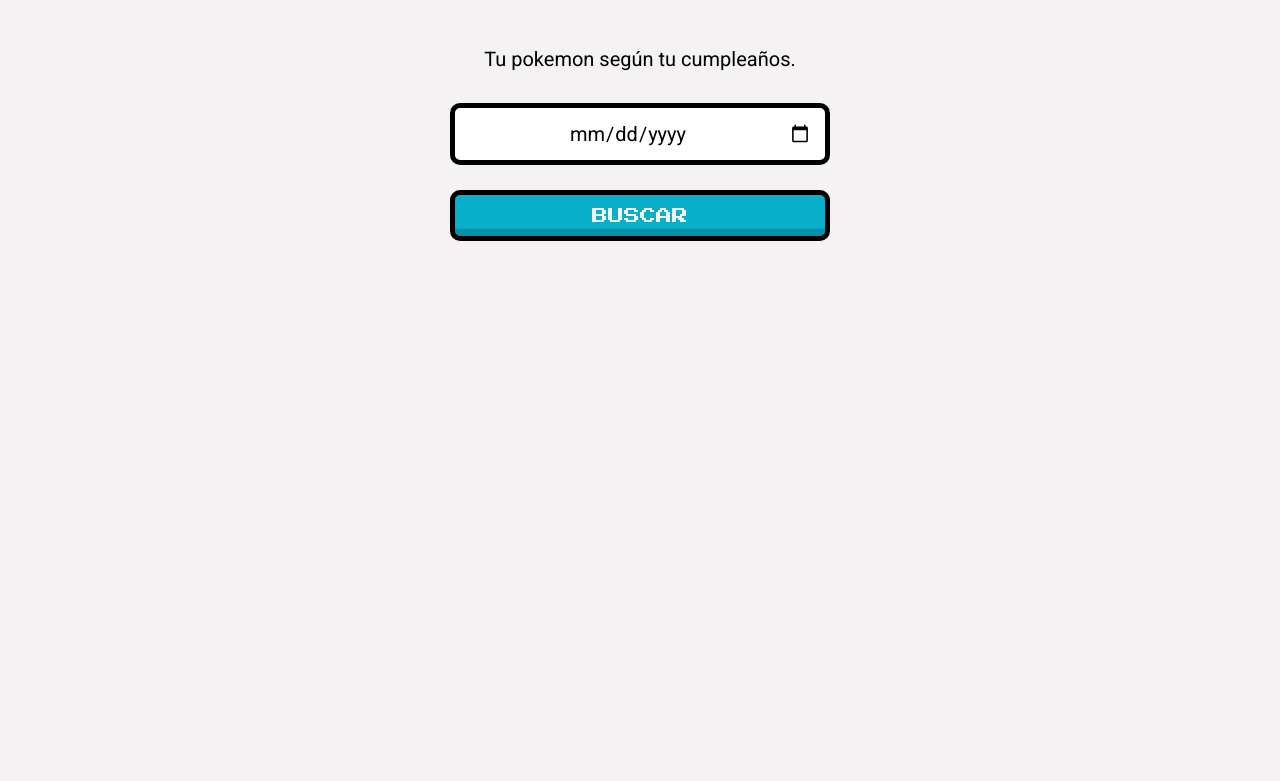
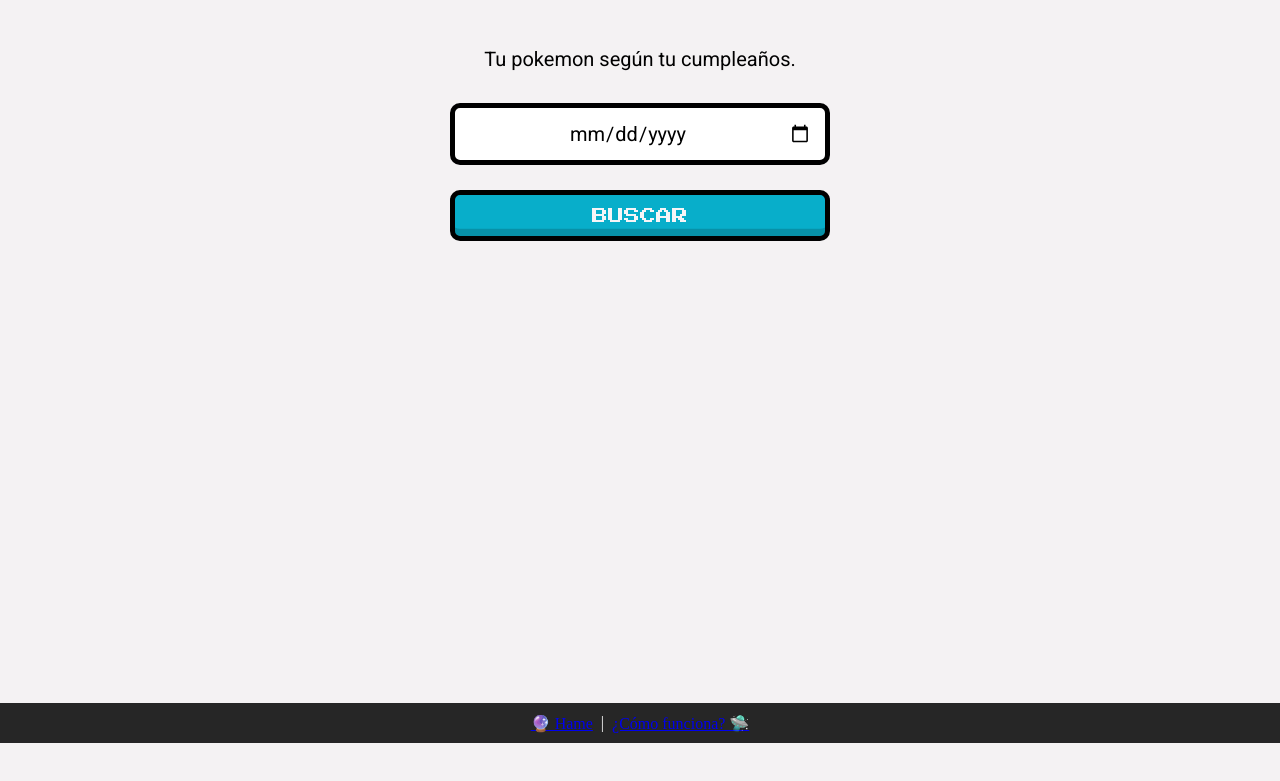
Before and after one commit to AcheZeta/PokeDay, a website: page index.html in a window 1280 px wide. Shown: the part 57-838 px from the top of the page. Before the commit the page ends 800 px from the top, so only its background shows below. Drawn offline with Linux system fonts and the light colour scheme.

Commit message:
Footer styles and html

```diff
--- a/index.html
+++ b/index.html
@@ -20,7 +20,12 @@
         <a id="search-btn" class="button">Buscar</a>
         <div class="day-grid pokeday" id="pokeday"></div>
     </div>
+    <footer>
+        <a href="https://achezeta.github.io/portafolio/">🔮 Hame</a>
+        &nbsp | &nbsp
+        <a href="https://medium.com/@AcheZeta/qu%C3%A9-pok%C3%A9mon-eres-seg%C3%BAn-tu-cumplea%C3%B1os-un-ejercicio-con-vanilla-js-17a4e8794173">¿Cómo funciona? 🛸</a>
 
+    </footer>
 
     <script src="main.js"></script>
 </body>
--- a/style.css
+++ b/style.css
@@ -8,6 +8,8 @@
     flex-direction: column;
     align-items: center;
     text-align: center;
+    height: 100vh;
+    margin-bottom: 10px;
 }
 
 header {
@@ -61,6 +63,7 @@
     color: #4B376F;
     font-family: 'Roboto', sans-serif;
     font-size: 25px;
+    margin: 0 0 20% 0;
 }
 
 .card img {
@@ -112,6 +115,24 @@
     border-bottom-right-radius: 20px;
 }
 
+footer {
+    background-color: #262626;
+    position: fixed;
+    left: 0;
+    bottom: 0;
+    width: 100%;
+    height: 5%;
+    color: white;
+    text-align: center;
+    display: flex;
+    justify-content: center;
+    align-items: center;
+}
+
+footer a:visited {
+    color: white;
+  }
+
 @media only screen and (min-width: 768px) {
     header h1 {
         font-size: 25px;
@@ -151,9 +172,11 @@
     .card p {
         margin: 1% 0 0 0;
     }
+
     .card .info {
-       font-size: 20px;
+        font-size: 20px;
     }
+
     .info-btn {
         font-size: 15px;
         padding: 10px;
```
